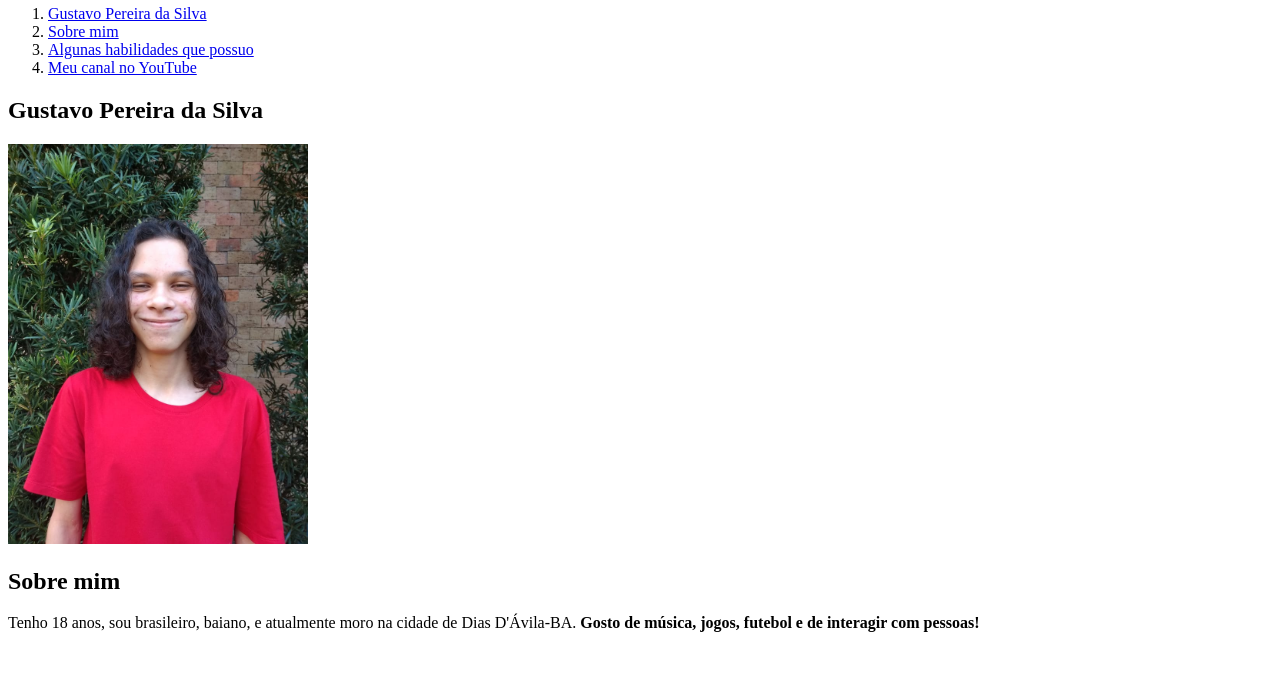
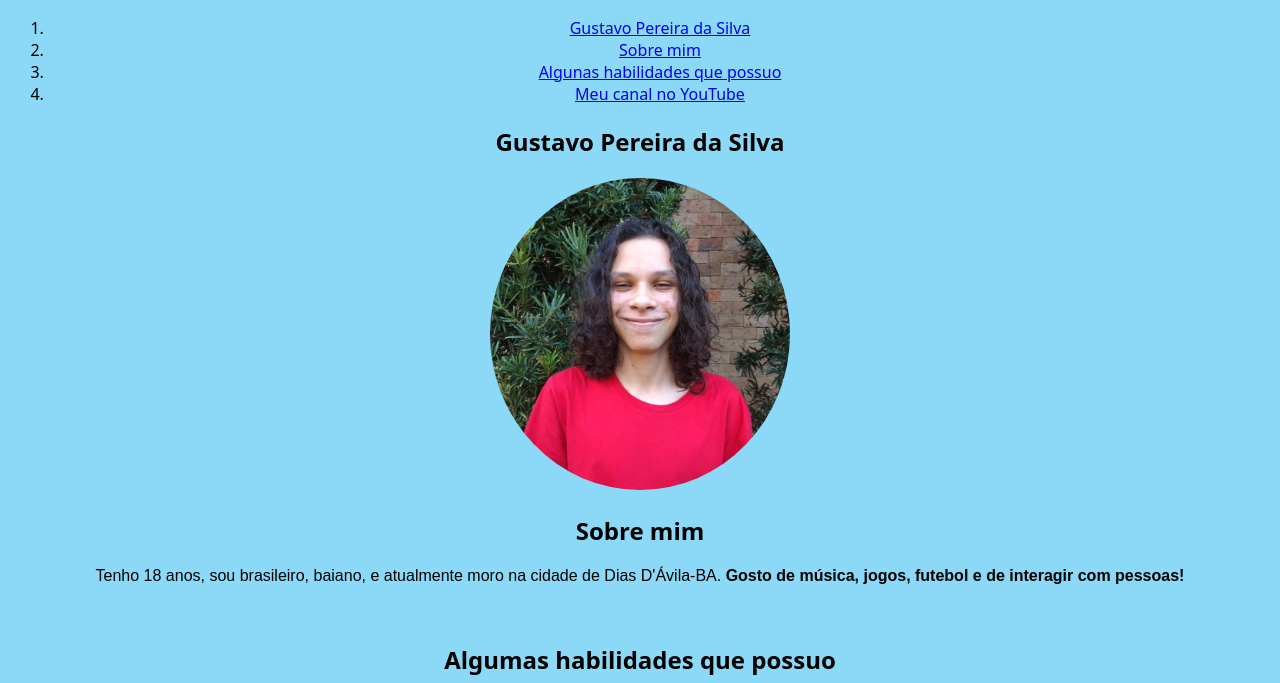
Before and after one commit to gustavotatu/gustavotatu.github.io, a plain HTML site: page index.html in a window 1280 px wide. Shown: the part 122-805 px from the top of the page. Drawn offline with Linux system fonts and the light colour scheme.

Commit message:
Alteração de bg e etc no portfólio

```diff
--- a/index.html
+++ b/index.html
@@ -3,6 +3,28 @@
   <head>
     <meta charset="UTF-8">
     <title>Portfólio</title>
+    <link rel="preconnect" href="https://fonts.googleapis.com">
+    <link rel="preconnect" href="https://fonts.gstatic.com" crossorigin>
+    <link href="https://fonts.googleapis.com/css2?family=Roboto:ital,wght@0,100;0,300;0,400;0,500;0,700;0,900;1,100;1,300;1,400;1,500;1,700;1,900&display=swap" rel="stylesheet">
+    <link rel="preconnect" href="https://fonts.googleapis.com">
+    <link rel="preconnect" href="https://fonts.gstatic.com" crossorigin>
+    <link href="https://fonts.googleapis.com/css2?family=Nunito+Sans:ital,wght@0,200;0,300;0,400;0,600;0,700;0,800;0,900;1,200;1,300;1,400;1,600;1,700;1,800;1,900&family=Roboto:ital,wght@0,100;0,300;0,400;0,500;0,700;0,900;1,100;1,300;1,400;1,500;1,700;1,900&display=swap" rel="stylesheet">
+    <style>
+      body {
+        background-color: #8cd9f7;
+        text-align: center;
+        font-family: system-ui, -apple-system, BlinkMacSystemFont, 'Segoe UI', Roboto, Oxygen, Ubuntu, Cantarell, 'Open Sans', 'Helvetica Neue', sans-serif;
+      }
+
+      #gus-picture {
+        border-radius: 50%;
+      }
+
+      p {
+        font-family: Nunito-Sans, sans-serif;
+      }
+
+    </style>
   </head>
   <body>
     <h1>Meu Portfólio</h1>
@@ -14,7 +36,7 @@
       <li><a href="#yt">Meu canal no YouTube</a></li>
     </ol>
   <h2  id="gus">Gustavo Pereira da Silva</h2>
-  <img src="./21f16758-d73a-4517-ba86-8cbf21213fa2.jpeg" alt="Esse sou eu!" width="300px">
+  <img id="gus-picture" src="./gustavocamisavermelha2.jpeg" alt="Esse sou eu!" width="300px">
   <h2  id="sobre">Sobre mim</h2>
   <p>Tenho 18 anos, sou brasileiro, baiano, e atualmente moro na cidade de Dias D'Ávila-BA.<strong> Gosto de música, jogos, futebol e de interagir com pessoas!</strong></p>
   <br>
```
Also changed, not shown: 21f16758-d73a-4517-ba86-8cbf21213fa2.jpeg (deleted), gustavocamisavermelha2.jpeg (added).
